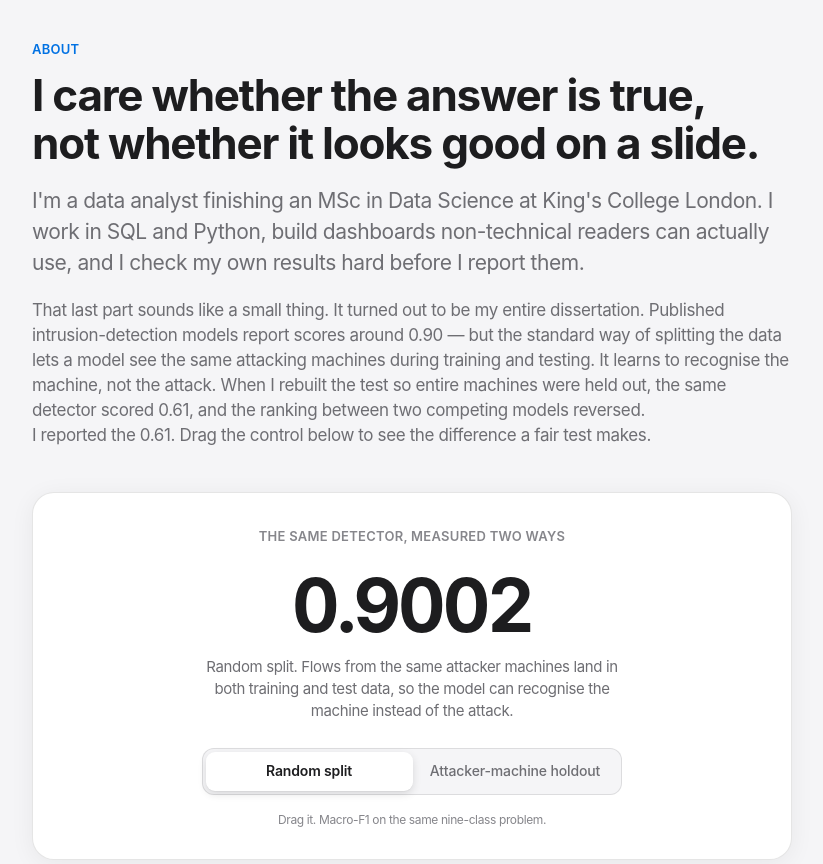
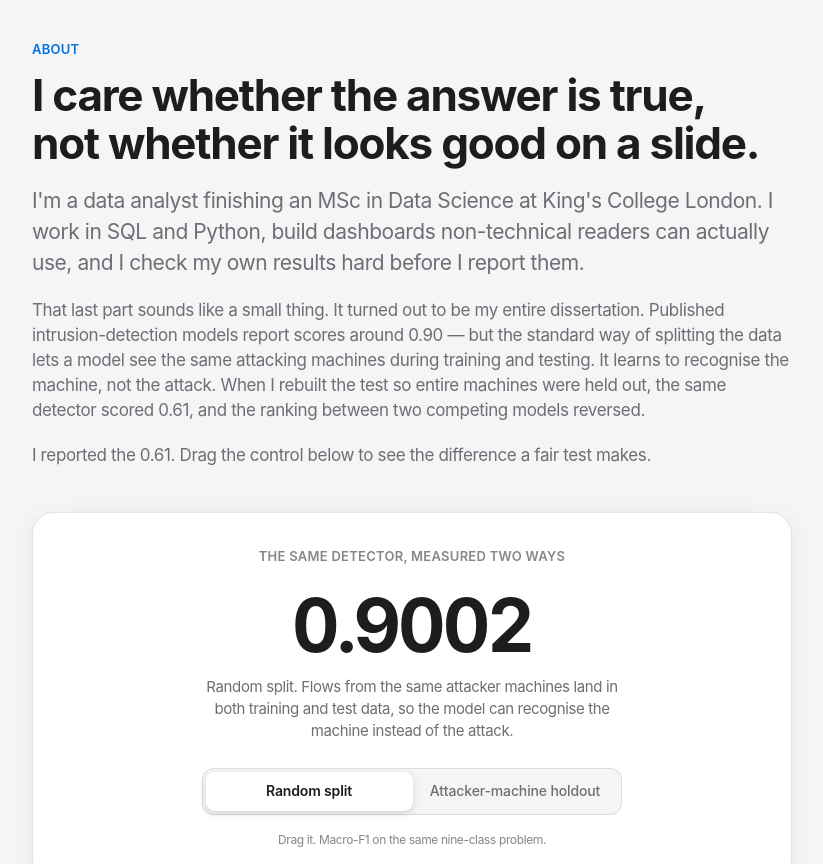
Before and after one commit to kautum/portfolio, a Next.js app: page / in a window 1280 px wide. Shown: the part 705-1569 px from the top of the page, without its empty margins (140-963 px from the left). Built offline with nearby package versions, Linux system fonts and the light colour scheme.

Commit message:
Fix paragraph spacing collapse and document the design rules
Each paragraph sits inside its own reveal wrapper, so the .body:last-child
rule matched every one of them and removed the gaps between paragraphs in
the about section. Spacing is now set unconditionally.

```diff
--- a/app/globals.css
+++ b/app/globals.css
@@ -354,13 +354,11 @@ h3 {
   margin: 0 0 20px;
 }
 
+/* Each paragraph sits inside its own reveal wrapper, so a :last-child rule
+   would match every one of them and collapse the gaps between paragraphs. */
 .body {
   color: var(--text-secondary);
-  margin: 0 0 16px;
-}
-
-.body:last-child {
-  margin-bottom: 0;
+  margin: 0 0 20px;
 }
 
 /* ---------------- strengths ---------------- */
```
Also changed, not shown: 1 other file (tests, documents, lock files or other folders).
